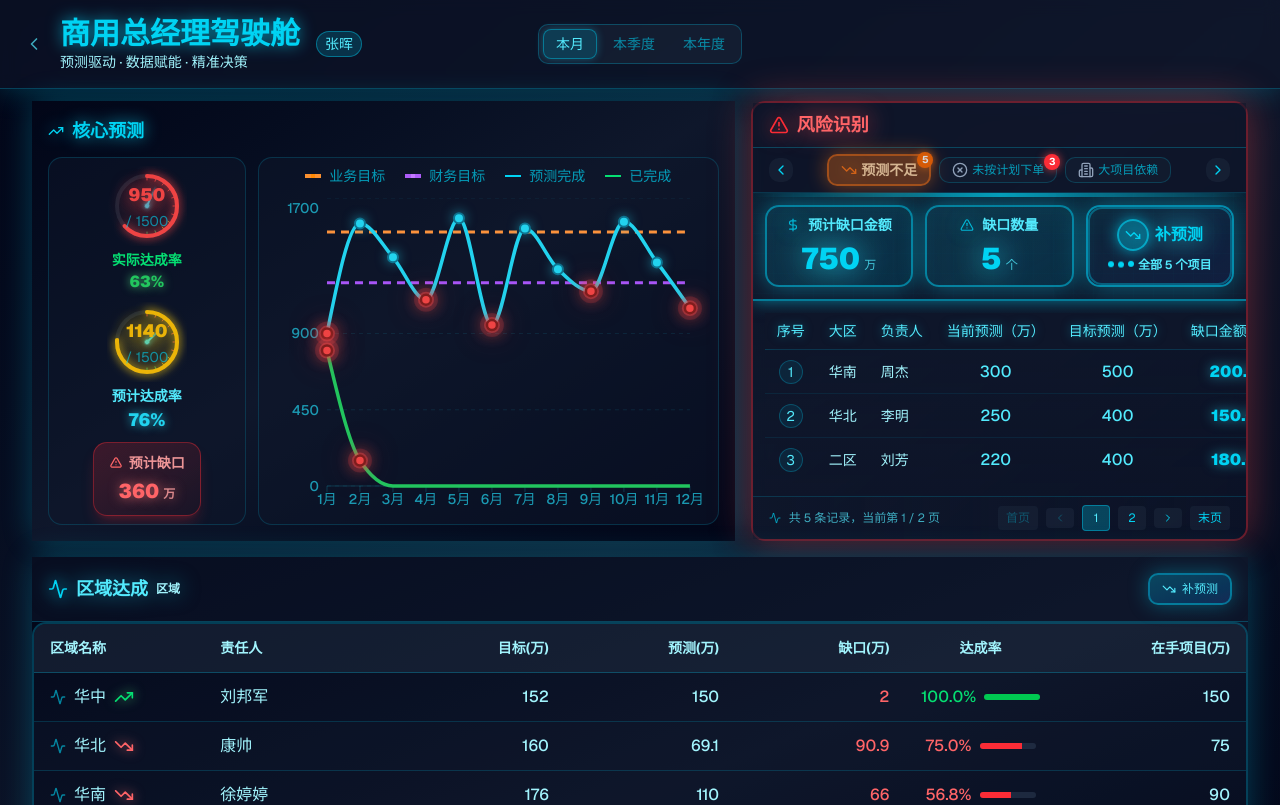
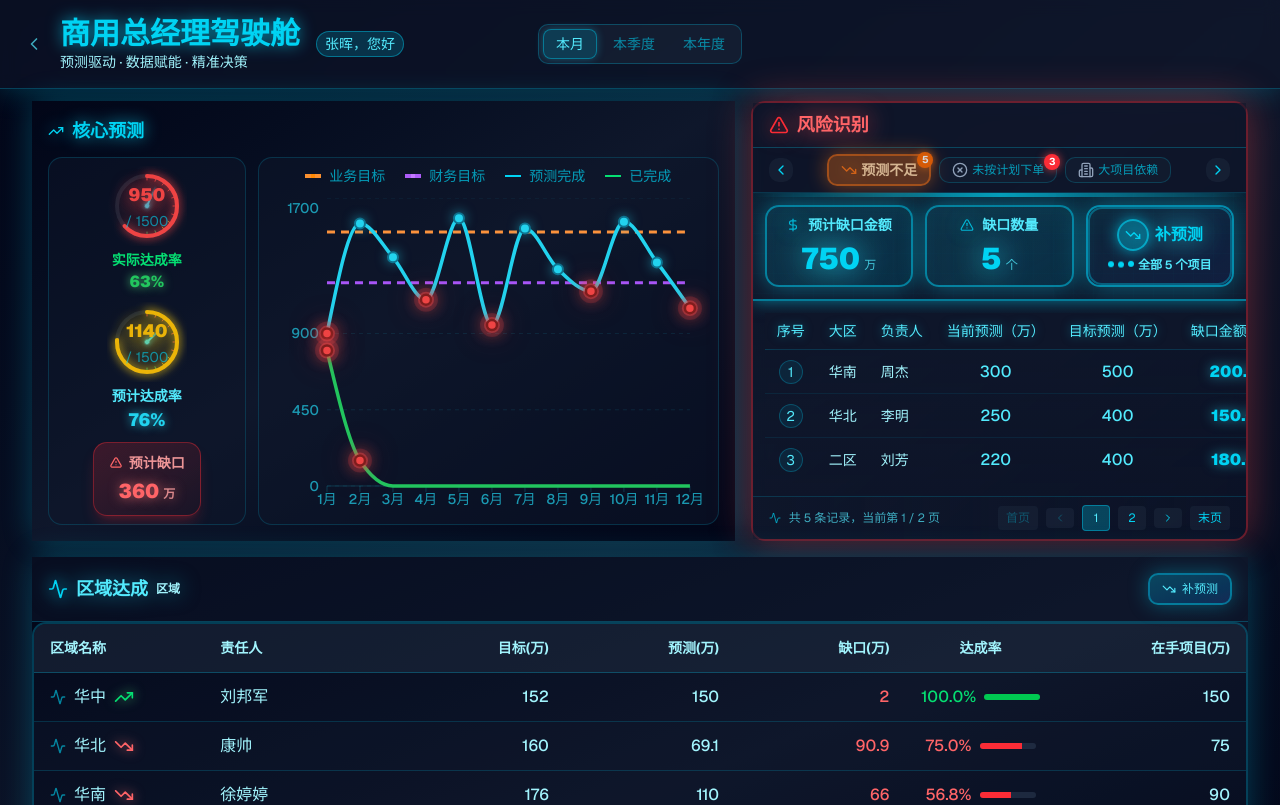
Before and after one commit to navylee1990/coze_jsc, a Next.js app: page /gm in a window 1280 px wide. Shown: the top 805 px of the page. Built offline with nearby package versions, Linux system fonts and the light colour scheme.

Commit message:
fix: 在登录人后添加"您好"问候语

```diff
--- a/src/app/gm/page.tsx
+++ b/src/app/gm/page.tsx
@@ -390,7 +390,7 @@ export default function GMDashboard() {
                 variant="outline"
                 className="text-xs sm:text-sm bg-cyan-500/20 border-cyan-500/50 text-cyan-300"
               >
-                张晖
+                张晖，您好
               </Badge>
             </div>
 
```
